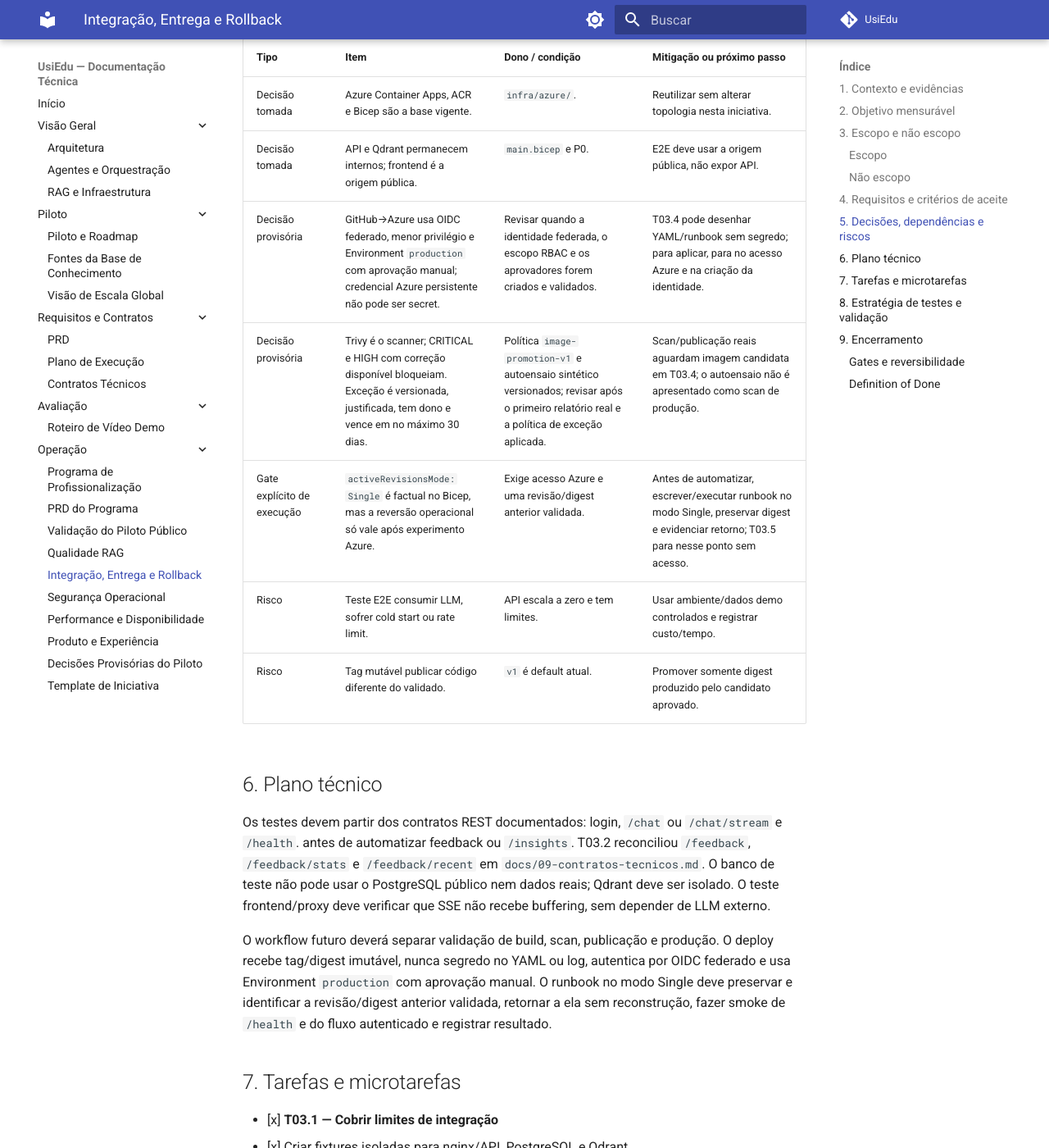
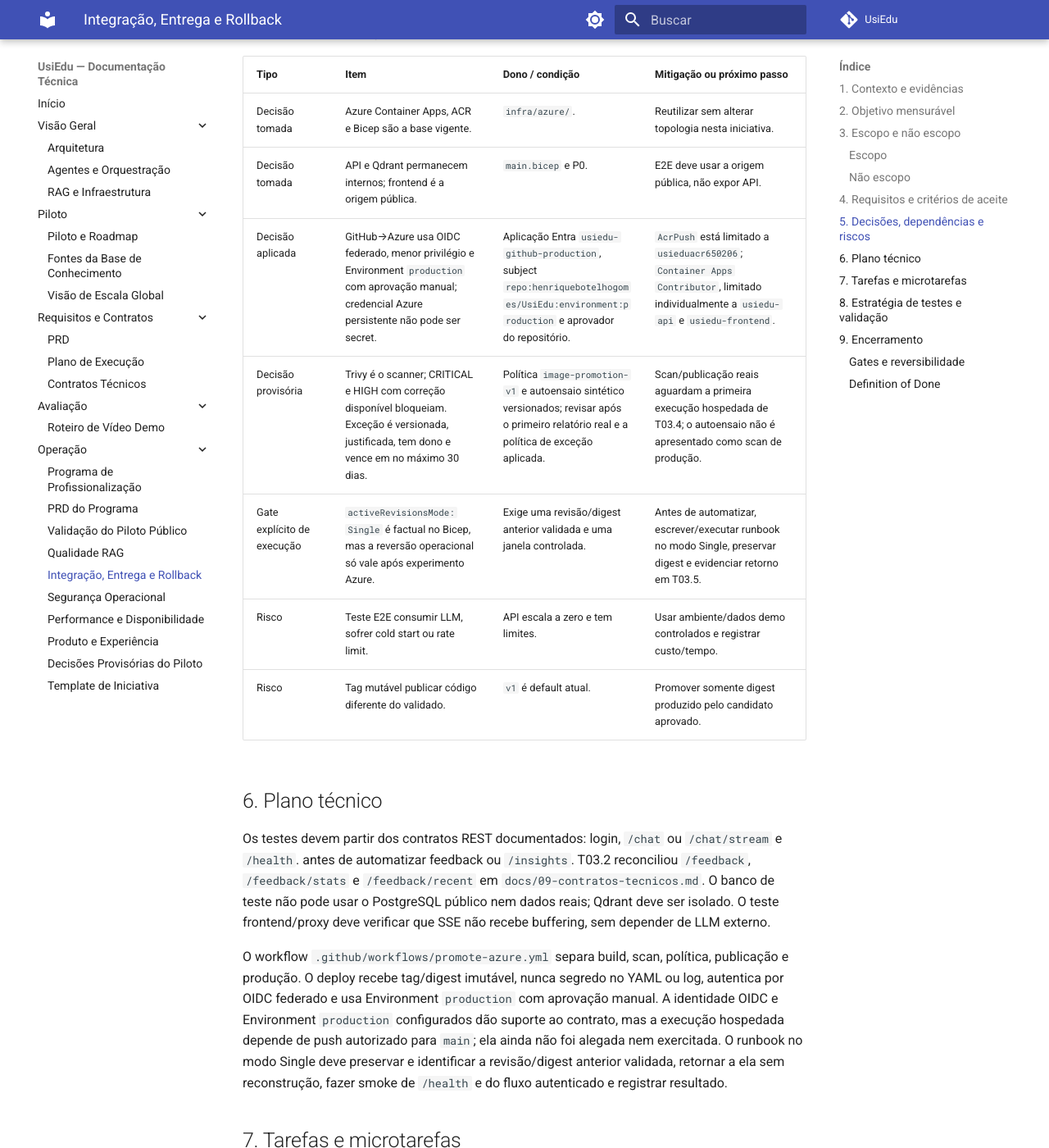
Before and after one commit to henriquebotelhogomes/UsiEdu, an MkDocs documentation site: the page built from docs/profissionalizacao/03-integracao-entrega-rollback.md, in a window 1280 px wide and 1400 px high, scrolled down 2427 px. Shown: the whole window at 82% size. Built offline with MkDocs 1.6.1 and Material for MkDocs 9.7.7, drawn with Linux system fonts in a browser that asks for light colours; comment, search, counter and statistics services are not loaded; some of the changed text lies outside the part shown.

Commit message:
ci(entrega): automatizar promocao azure
Co-authored-by: Copilot App <223556219+Copilot@users.noreply.github.com>

```diff
--- a/docs/profissionalizacao/03-integracao-entrega-rollback.md
+++ b/docs/profissionalizacao/03-integracao-entrega-rollback.md
@@ -30,8 +30,8 @@ Disponibilizar uma entrega rastreável do commit ao Azure: cada candidato deve
 ter imagens identificadas por commit imutável, testes de integração e E2E
 definidos, aprovação explícita antes do ambiente público e procedimento
 verificado de retorno à revisão anterior. A política provisória usa OIDC
-federado, GitHub Environment `production` e Trivy; permanece pendente somente a
-execução que exige acesso Azure.
+federado, GitHub Environment `production` e Trivy; permanecem pendentes a
+execução hospedada e o experimento de rollback.
 
 ## 3. Escopo e não escopo
 
@@ -68,9 +68,9 @@ execução que exige acesso Azure.
 |---|---|---|---|
 | Decisão tomada | Azure Container Apps, ACR e Bicep são a base vigente. | `infra/azure/`. | Reutilizar sem alterar topologia nesta iniciativa. |
 | Decisão tomada | API e Qdrant permanecem internos; frontend é a origem pública. | `main.bicep` e P0. | E2E deve usar a origem pública, não expor API. |
-| Decisão provisória | GitHub→Azure usa OIDC federado, menor privilégio e Environment `production` com aprovação manual; credencial Azure persistente não pode ser secret. | Revisar quando a identidade federada, o escopo RBAC e os aprovadores forem criados e validados. | T03.4 pode desenhar YAML/runbook sem segredo; para aplicar, para no acesso Azure e na criação da identidade. |
-| Decisão provisória | Trivy é o scanner; CRITICAL e HIGH com correção disponível bloqueiam. Exceção é versionada, justificada, tem dono e vence em no máximo 30 dias. | Política `image-promotion-v1` e autoensaio sintético versionados; revisar após o primeiro relatório real e a política de exceção aplicada. | Scan/publicação reais aguardam imagem candidata em T03.4; o autoensaio não é apresentado como scan de produção. |
-| Gate explícito de execução | `activeRevisionsMode: Single` é factual no Bicep, mas a reversão operacional só vale após experimento Azure. | Exige acesso Azure e uma revisão/digest anterior validada. | Antes de automatizar, escrever/executar runbook no modo Single, preservar digest e evidenciar retorno; T03.5 para nesse ponto sem acesso. |
+| Decisão aplicada | GitHub→Azure usa OIDC federado, menor privilégio e Environment `production` com aprovação manual; credencial Azure persistente não pode ser secret. | Aplicação Entra `usiedu-github-production`, subject `repo:henriquebotelhogomes/UsiEdu:environment:production` e aprovador do repositório. | `AcrPush` está limitado a `usieduacr650206`; `Container Apps Contributor`, limitado individualmente a `usiedu-api` e `usiedu-frontend`. |
+| Decisão provisória | Trivy é o scanner; CRITICAL e HIGH com correção disponível bloqueiam. Exceção é versionada, justificada, tem dono e vence em no máximo 30 dias. | Política `image-promotion-v1` e autoensaio sintético versionados; revisar após o primeiro relatório real e a política de exceção aplicada. | Scan/publicação reais aguardam a primeira execução hospedada de T03.4; o autoensaio não é apresentado como scan de produção. |
+| Gate explícito de execução | `activeRevisionsMode: Single` é factual no Bicep, mas a reversão operacional só vale após experimento Azure. | Exige uma revisão/digest anterior validada e uma janela controlada. | Antes de automatizar, escrever/executar runbook no modo Single, preservar digest e evidenciar retorno em T03.5. |
 | Risco | Teste E2E consumir LLM, sofrer cold start ou rate limit. | API escala a zero e tem limites. | Usar ambiente/dados demo controlados e registrar custo/tempo. |
 | Risco | Tag mutável publicar código diferente do validado. | `v1` é default atual. | Promover somente digest produzido pelo candidato aprovado. |
 
@@ -83,10 +83,14 @@ Os testes devem partir dos contratos REST documentados: login, `/chat` ou
 público nem dados reais; Qdrant deve ser isolado. O teste frontend/proxy deve
 verificar que SSE não recebe buffering, sem depender de LLM externo.
 
-O workflow futuro deverá separar validação de build, scan, publicação e
+O workflow `.github/workflows/promote-azure.yml` separa build, scan, política,
+publicação e
 produção. O deploy recebe tag/digest imutável, nunca segredo no YAML ou log,
 autentica por OIDC federado e usa Environment `production` com aprovação
-manual. O runbook no modo Single deve preservar e identificar a
+manual. A identidade OIDC e Environment `production` configurados dão suporte
+ao contrato, mas a execução hospedada depende de push autorizado para `main`;
+ela ainda não foi alegada nem exercitada. O runbook no modo Single deve
+preservar e identificar a
 revisão/digest anterior validada, retornar a ela sem reconstrução, fazer smoke
 de `/health` e do fluxo autenticado e registrar resultado.
 
@@ -107,10 +111,10 @@ de `/health` e do fluxo autenticado e registrar resultado.
   - [x] Teste: imagem com achado de teste falha a política. *(`tests/unit/test_image_policy.py` cobre HIGH/CRITICAL corrigível, achado sem correção, exceções e digest inválido.)*
   - [x] Evidência: decisão, relatório de scan e retenção de digest. *(O CI publica os relatórios sintéticos pass/block com digest imutável; o primeiro relatório Trivy de imagem real permanece para T03.4.)*
   - [x] Commit esperado: `docs(entrega): definir politica de imagens`.
-- [ ] **T03.4 — Criar pipeline de promoção**
-  - [ ] Configurar, após acesso Azure, identidade OIDC federada de menor privilégio, tags por commit/digest e Environment `production` com aprovação manual.
-  - [ ] Teste: dry-run/candidato bloqueado sem aprovação e deploy autorizado em ambiente definido.
-  - [ ] Evidência: logs sem segredos, SHA/digest e revisão Azure.
+- [~] **T03.4 — Criar pipeline de promoção**
+  - [x] Configurar identidade OIDC federada de menor privilégio, tags por commit/digest e Environment `production`. *(O contrato versionado usa apenas variáveis e `id-token: write`; a proteção disponível no repositório foi aplicada sem segredo persistente.)*
+  - [~] Teste: contrato local garante execução manual em `main`, gate `production`, scan e política antes do push; o deploy autorizado hospedado depende de push, que não foi solicitado.
+  - [~] Evidência: o workflow gera artefato com SHA, digests e referências anteriores; logs e revisão Azure reais dependem da primeira execução hospedada.
   - [ ] Commit esperado: `ci(entrega): automatizar promocao azure`.
 - [ ] **T03.5 — Exercitar rollback**
   - [ ] Escrever e executar runbook com revisão/digest anterior conhecido.
@@ -135,9 +139,9 @@ de `/health` e do fluxo autenticado e registrar resultado.
 | Gate | Estado documental atual | Condição / evidência futura |
 |---|---|---|
 | G0 — Baseline | Concluído | Workflows, Bicep e P0 inventariados. |
-| G1 — Especificação | Concluído | Este documento define Trivy, OIDC, aprovação e rollback; acesso Azure bloqueia apenas aplicação/experimento dependente. |
-| G2 — Implementação | Em andamento | T03.1–T03.3 concluídas; T03.4–T03.5 permanecem. |
-| G3 — Verificação | Em andamento | Limites, E2E e política de imagem possuem autoensaios; scan real, promoção e execução pública permanecem. |
+| G1 — Especificação | Concluído | Este documento define Trivy, OIDC, aprovação e rollback; a execução hospedada e o experimento operacional permanecem separados. |
+| G2 — Implementação | Em andamento | T03.1–T03.3 concluídas; T03.4 implementada localmente e T03.5 permanece. |
+| G3 — Verificação | Em andamento | Limites, E2E, política e contrato da promoção possuem autoensaios; scan real, promoção e execução pública permanecem. |
 | G4 — Operação | Não iniciado | Deploy aprovado e rollback exercitado em Azure. |
 | G5 — Encerramento | Não iniciado | Checklists legados reconciliados com evidência. |
 
```
Also changed, not shown: other parts of docs/profissionalizacao/03-integracao-entrega-rollback.md (+2 -2 lines), 2 other files.
